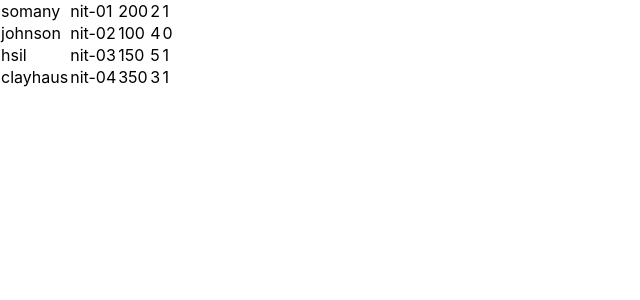
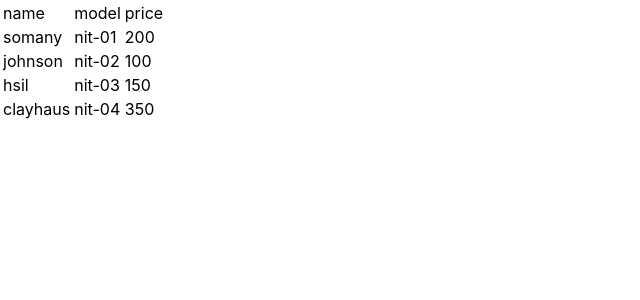
Before and after one commit to Kim-React/ReactTrnApp, a React (Create React App) app in the folder reacttrainapp/: page / in a window 1280 px wide. Shown: the top 300 px of the page, without its empty margins (0-640 px from the left). Built offline with nearby package versions, Linux system fonts and the light colour scheme.

Commit message:
5tablelistclasscomp

```diff
--- a/reacttrainapp/src/TileList.js
+++ b/reacttrainapp/src/TileList.js
@@ -13,20 +13,31 @@ class TileList extends React.Component{
       }
 
     render(){
-        return (<div>
-            {this.state.tiles.map((tile,index)=> {
-           return (
-              <tr key={index}>
-              <td>{tile.name}</td>
-              <td>{tile.model}</td>
-              <td>{tile.price}</td>
-              <td>{tile.rating}</td>
-              <td>{tile.status}</td>
-              </tr>
-            );
-          })}
+        return (
+            <div>
+                <table>
+                    <thead>
+                        <tr>
+                            <td>name</td>
+                            <td>model</td>
+                            <td>price</td>
+                        </tr>
+                    </thead>
+                {this.state.tiles.map((tile,index) => {
 
-       </div>);
+                return (
+                 <tr key={index}>
+                  <td>{tile.name}</td>
+                 <td>{tile.model}</td>
+                 <td>{tile.price}</td>
+                </tr>)
+
+          })
+        }
+           </table>
+            </div>
+        )
+
     }
 
 }
```
